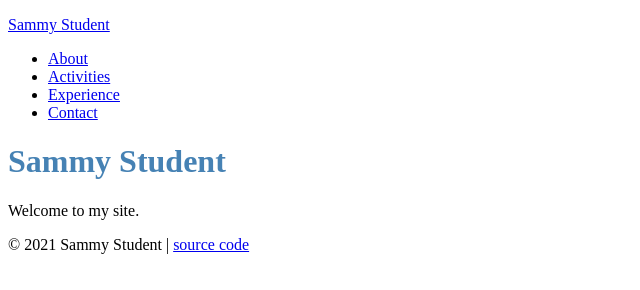
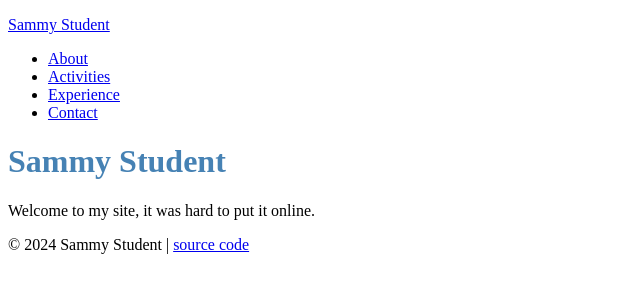
Before and after one commit to tmontu/itb_1_myfirstsite, a plain HTML site: page index.html in a window 1280 px wide. Shown: the whole page, without its empty margins (0-640 px from the left). Drawn offline with Linux system fonts and the light colour scheme.

Commit message:
Update index.html

```diff
--- a/index.html
+++ b/index.html
@@ -20,11 +20,11 @@
 
     <div class="page">
       <h1>Sammy Student</h1>
-      <p>Welcome to my site.</p>
+      <p>Welcome to my site, it was hard to put it online.</p>
     </div>
 
     <footer>
-      <p>&copy; 2021 Sammy Student |
+      <p>&copy; 2024 Sammy Student |
         <a href="https://github.com/prof-rossetti/student-site">source code</a>
       </p>
     </footer>
```
